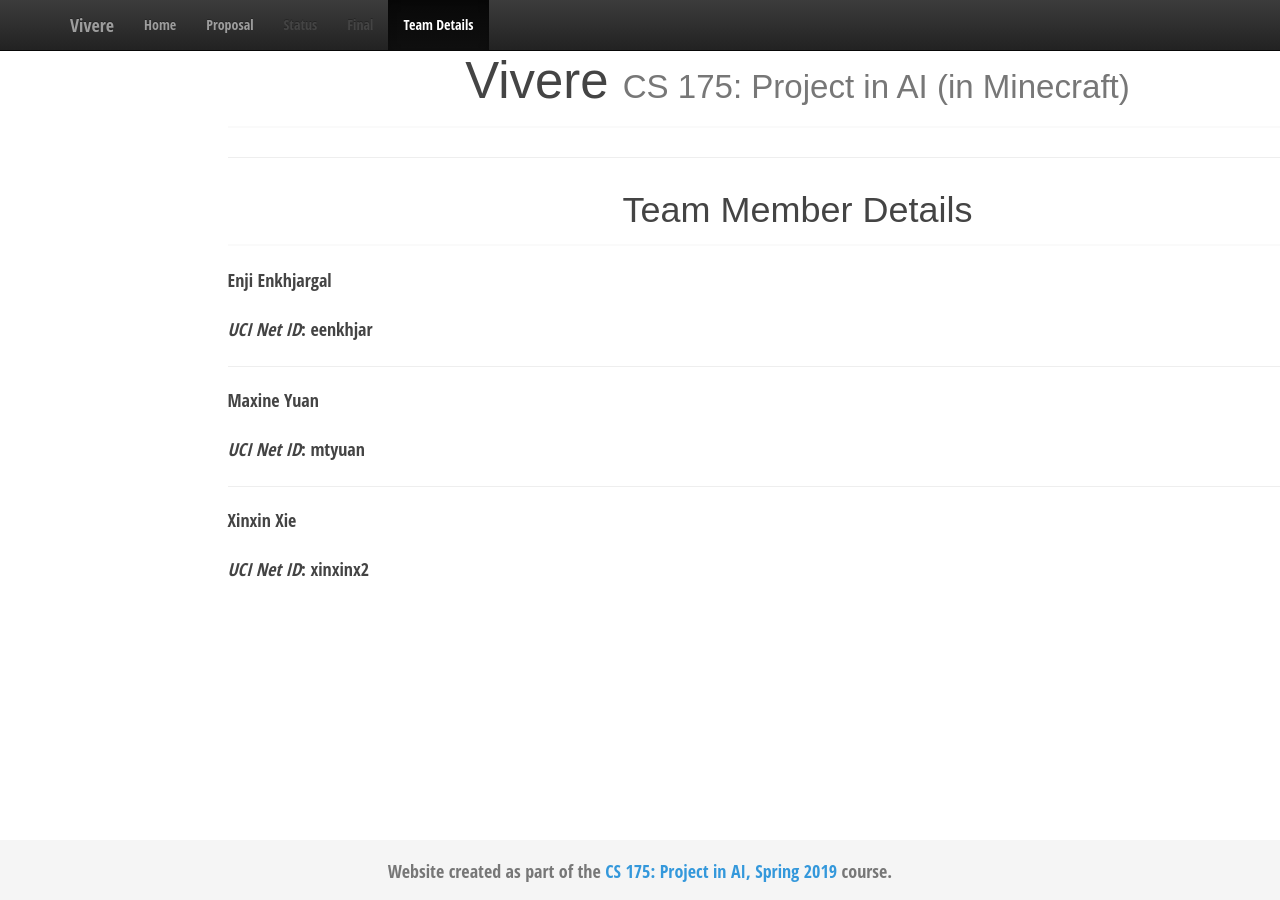
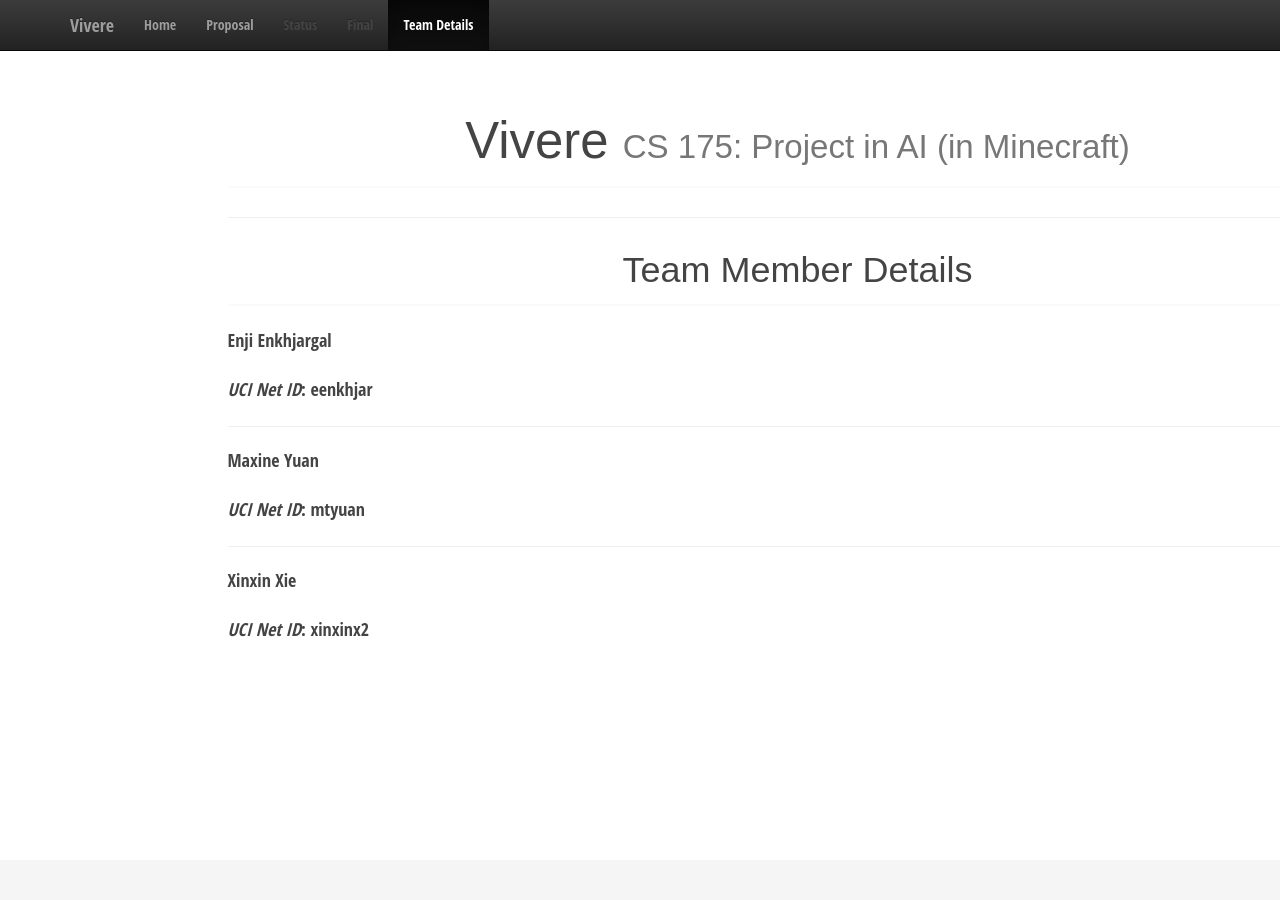
Before and after one commit to Enhjin/Vivere, a Jekyll site: the page built from docs/team.md, in a window 1280 px wide and 900 px high. Built offline with Jekyll 4.4.1, drawn with Linux system fonts in a browser that asks for light colours.

Commit message:
Update custom.css

```diff
--- a/docs/css/custom.css
+++ b/docs/css/custom.css
@@ -6,7 +6,7 @@
 }
 body {
   /* Margin bottom by footer height */
-  margin-bottom: 60px;
+  margin-bottom: 40px;
 }
 .footer {
   position: absolute;
@@ -16,7 +16,7 @@
   padding: 1rem;
   width: 100%;
   /* Set the fixed height of the footer here */
-  height: 60px;
+  height: 40px;
   background-color: #f5f5f5;
   margin-left: auto;
   margin-right: auto;
@@ -27,7 +27,7 @@
 /* Custom page CSS
 -------------------------------------------------- */
 /* Not required for template or sticky footer method. */
-/*
+
 body > .container {
   padding: 60px 15px 0;
 }
@@ -43,7 +43,7 @@
 code {
   font-size: 80%;
 }
-*/
+
 
 
 @media print {
```
